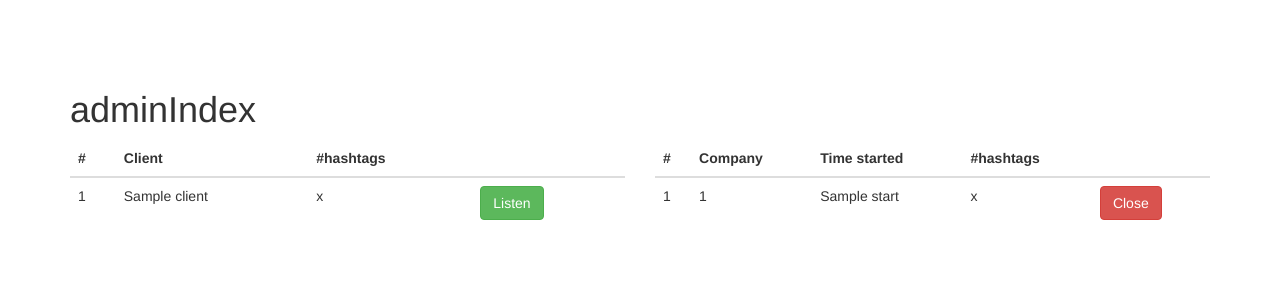
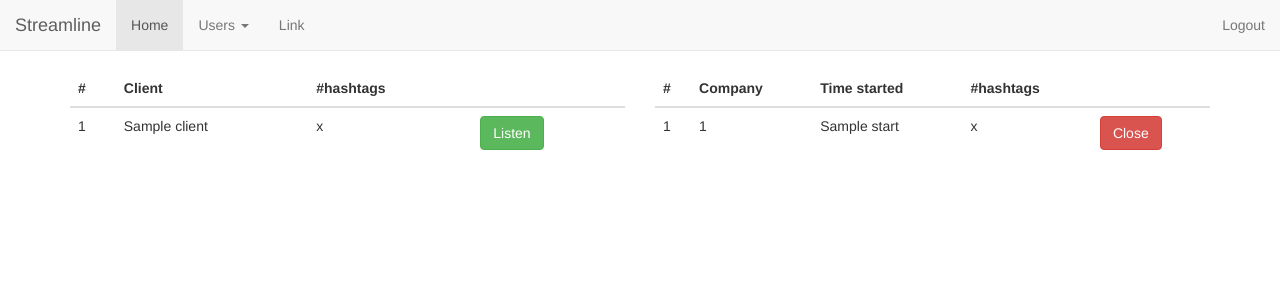
Before and after one commit to roks0n/streamline, a Flask app: template apps/admin/templates/adminIndex.html in a window 1280 px wide. Shown: the top 300 px of the page. Run offline with Flask 2, Linux system fonts and the light colour scheme; the template is opened without the code that fills it: most values are stand-ins (such as "Sample title", 1, 10 or a date in 2020); parts of the project's set-up code (start-up, migrations or seed data) failed here and were passed over; some libraries are stand-ins or nearby versions.

Commit message:
users list

```diff
--- a/apps/admin/templates/adminIndex.html
+++ b/apps/admin/templates/adminIndex.html
@@ -22,7 +22,37 @@
 
         <div class="container">
 
-            <h1>adminIndex</h1>
+            <nav class="navbar navbar-default navbar-fixed-top" role="navigation">
+                <!-- We use the fluid option here to avoid overriding the fixed width of a normal container within the narrow content columns. -->
+                <div class="container-fluid">
+                    <div class="navbar-header">
+                        <button type="button" class="navbar-toggle" data-toggle="collapse" data-target="#bs-example-navbar-collapse-7">
+                            <span class="sr-only">Toggle navigation</span>
+                            <span class="icon-bar"></span>
+                            <span class="icon-bar"></span>
+                            <span class="icon-bar"></span>
+                        </button>
+                        <a class="navbar-brand" href="#">Streamline</a>
+                    </div>
+
+                    <div class="collapse navbar-collapse">
+                        <ul class="nav navbar-nav">
+                            <li class="active"><a href="{{ url_for('admin.index') }}">Home</a></li>
+                             <li class="dropdown">
+                                <a href="#" class="dropdown-toggle" data-toggle="dropdown">Users <b class="caret"></b></a>
+                                <ul class="dropdown-menu">
+                                    <li><a href="#">Add</a></li>
+                                    <li><a href="#">View all</a></li>
+                                </ul>
+                            </li>
+                            <li><a href="#">Link</a></li>
+                        </ul>
+                        <ul class="nav navbar-nav navbar-right">
+                            <li><a href="#">Logout</a></li>
+                        </ul>
+                    </div><!-- /.navbar-collapse -->
+                </div>
+            </nav>
 
             {% block content %}
             <div class="row">
@@ -42,7 +72,7 @@
                                 <td>{{ loop.index }}</td>
                                 <td>{{ stream.client }}</td>
                                 <td>{{ stream.hashtags }}</td>
-                                <td><a href="{{ url_for('admin.open_stream', hashtags=stream.hashtags) }}" class="btn btn-success">Listen</a>
+                                <td><a href="{{ url_for('admin.open_stream', hashtags=stream.hashtags) }}" class="btn btn-success">Listen</a></td>
                             </tr>
                             {% endfor %}
                         </tbody>
@@ -66,7 +96,7 @@
                                 <td>{{ proc.pid }}</td>
                                 <td>{{ proc.start }}</td>
                                 <td>{{ proc.hashtags }}</td>
-                                <td><a href="{{ url_for('admin.close_stream', pid=proc.pid) }}" class="btn btn-danger">Close</a>
+                                <td><a href="{{ url_for('admin.close_stream', pid=proc.pid) }}" class="btn btn-danger">Close</a></td>
                             </tr>
                             {% endfor %}
                         </tbody>
--- a/apps/site/views.py
+++ b/apps/site/views.py
@@ -18,6 +18,8 @@ def before_request():
     # db.db_create(constants.DB)
     # db.table_create(constants.DB, constants.USERS_TABLE, primary_key='username')
     # db.table_create(current_app.config['DATABASE'], current_app.config['TWEETS_TABLE'], primary_key='id')
+    # db.table_create(current_app.config['DATABASE'], current_app.config['CLIENTS_TABLE'], primary_key='id')
+
 
 @app.teardown_request
 def teardown_request(exception):
```
Also changed, not shown: apps/admin/views.py (+31 -0 lines).
